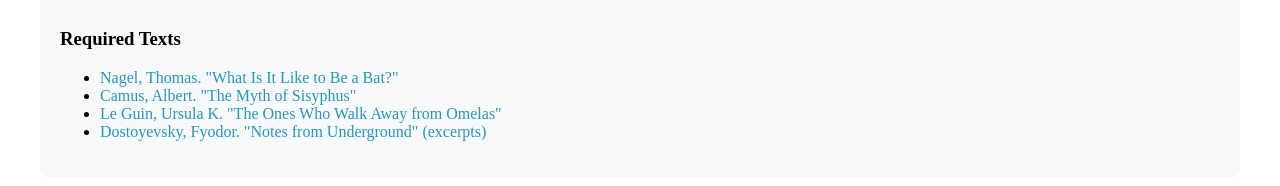
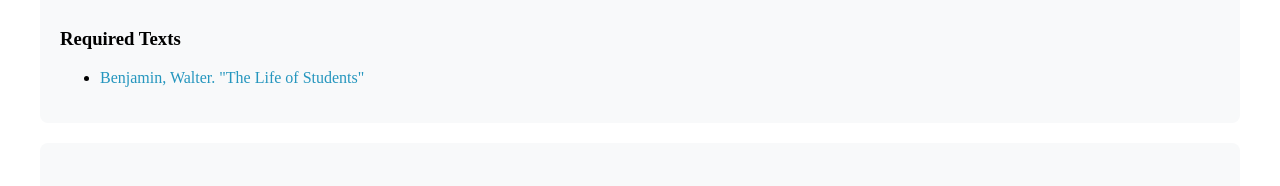
Before and after one commit to sgcxliv/calledliving, a Next.js app: page /lifecycle/1 in a window 1280 px wide. Shown: the part 734-920 px from the top of the page. Built offline with nearby package versions, Linux system fonts and the light colour scheme; no server answers.

Commit message:
Update [id].js

```diff
--- a/pages/lifecycle/[id].js
+++ b/pages/lifecycle/[id].js
@@ -151,10 +151,7 @@ export default function LifecyclePage() {
           <div style={{ marginTop: '30px' }}>
             <h3>Required Texts</h3>
             <ul>
-              <li><a href="#" style={{ color: '#2596be', textDecoration: 'none' }}>Nagel, Thomas. "What Is It Like to Be a Bat?"</a></li>
-              <li><a href="#" style={{ color: '#2596be', textDecoration: 'none' }}>Camus, Albert. "The Myth of Sisyphus"</a></li>
-              <li><a href="#" style={{ color: '#2596be', textDecoration: 'none' }}>Le Guin, Ursula K. "The Ones Who Walk Away from Omelas"</a></li>
-              <li><a href="#" style={{ color: '#2596be', textDecoration: 'none' }}>Dostoyevsky, Fyodor. "Notes from Underground" (excerpts)</a></li>
+              <li><a href="#" style={{ color: '#2596be', textDecoration: 'none' }}>Benjamin, Walter. "The Life of Students"</a></li>
             </ul>
           </div>
         </div>
```
